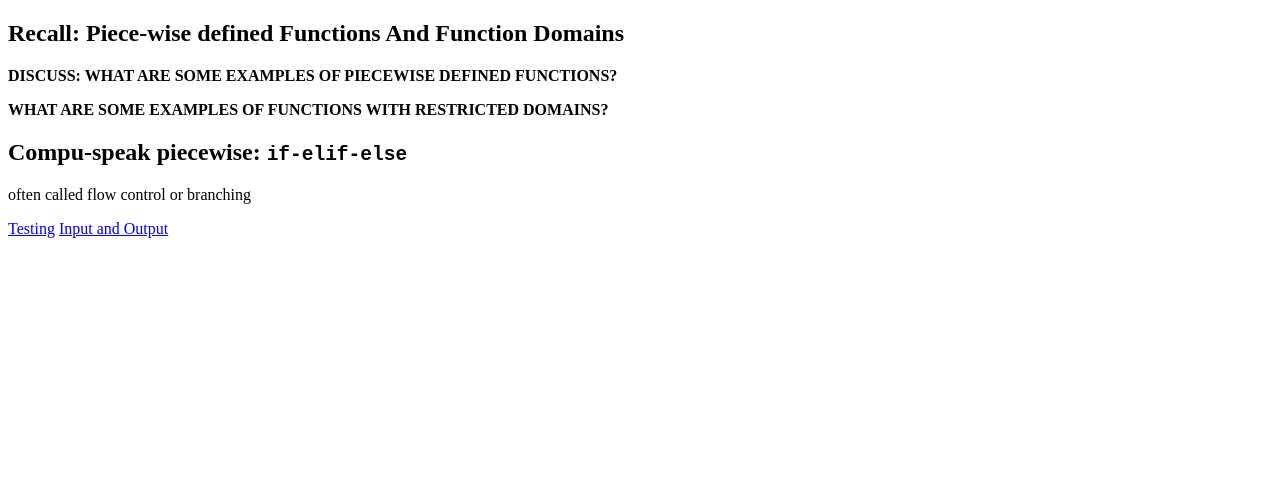
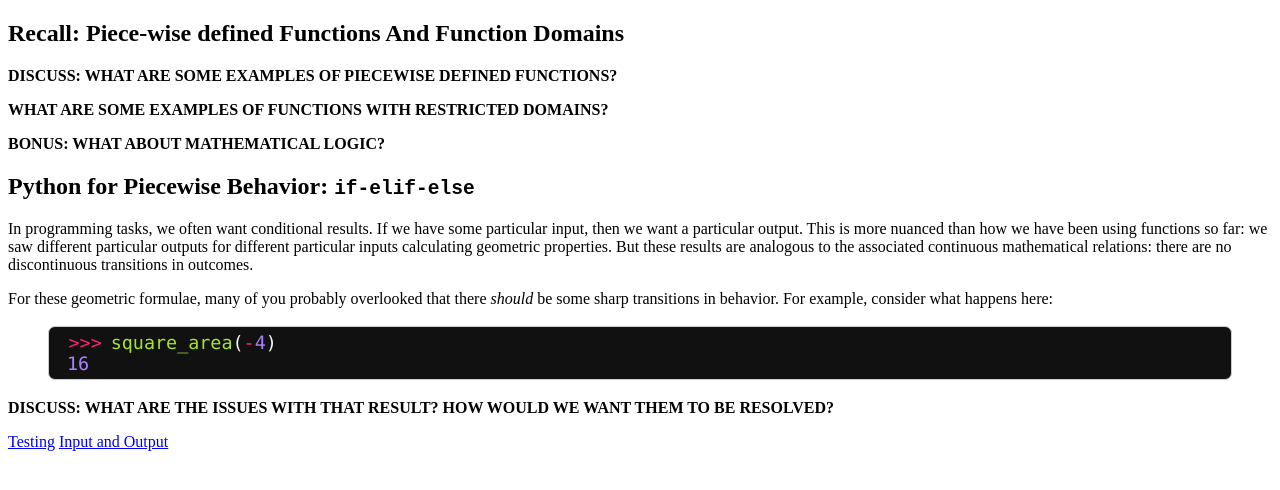
Before and after one commit to AIMS-Ghana/python-course, a Jekyll site: the page built from _days/04_ifelse.md, in a window 1280 px wide. Shown: the top 490 px of the page. Built offline with Jekyll 4.4.1, drawn with Linux system fonts in a browser that asks for light colours.

Commit message:
if-else session updates

```diff
--- a/_days/04_ifelse.md
+++ b/_days/04_ifelse.md
@@ -8,6 +8,23 @@ title: Flow Control Part I
 
 **WHAT ARE SOME EXAMPLES OF FUNCTIONS WITH RESTRICTED DOMAINS?**
 
-## Compu-speak piecewise: `if-elif-else`
+**BONUS: WHAT ABOUT MATHEMATICAL LOGIC?**
 
-often called flow control or branching
+## Python for Piecewise Behavior: `if-elif-else`
+
+In programming tasks, we often want conditional results.  If we have some
+particular input, then we want a particular output.  This is more nuanced than
+how we have been using functions so far: we saw different particular outputs for
+different particular inputs calculating geometric properties.  But these results
+are analogous to the associated continuous mathematical relations: there are no
+discontinuous transitions in outcomes.
+
+For these geometric formulae, many of you probably overlooked that there *should*
+be some sharp transitions in behavior.  For example, consider what happens here:
+
+{% highlight python %}
+>>> square_area(-4)
+16
+{% endhighlight %}
+
+**DISCUSS: WHAT ARE THE ISSUES WITH THAT RESULT? HOW WOULD WE WANT THEM TO BE RESOLVED?**
```
